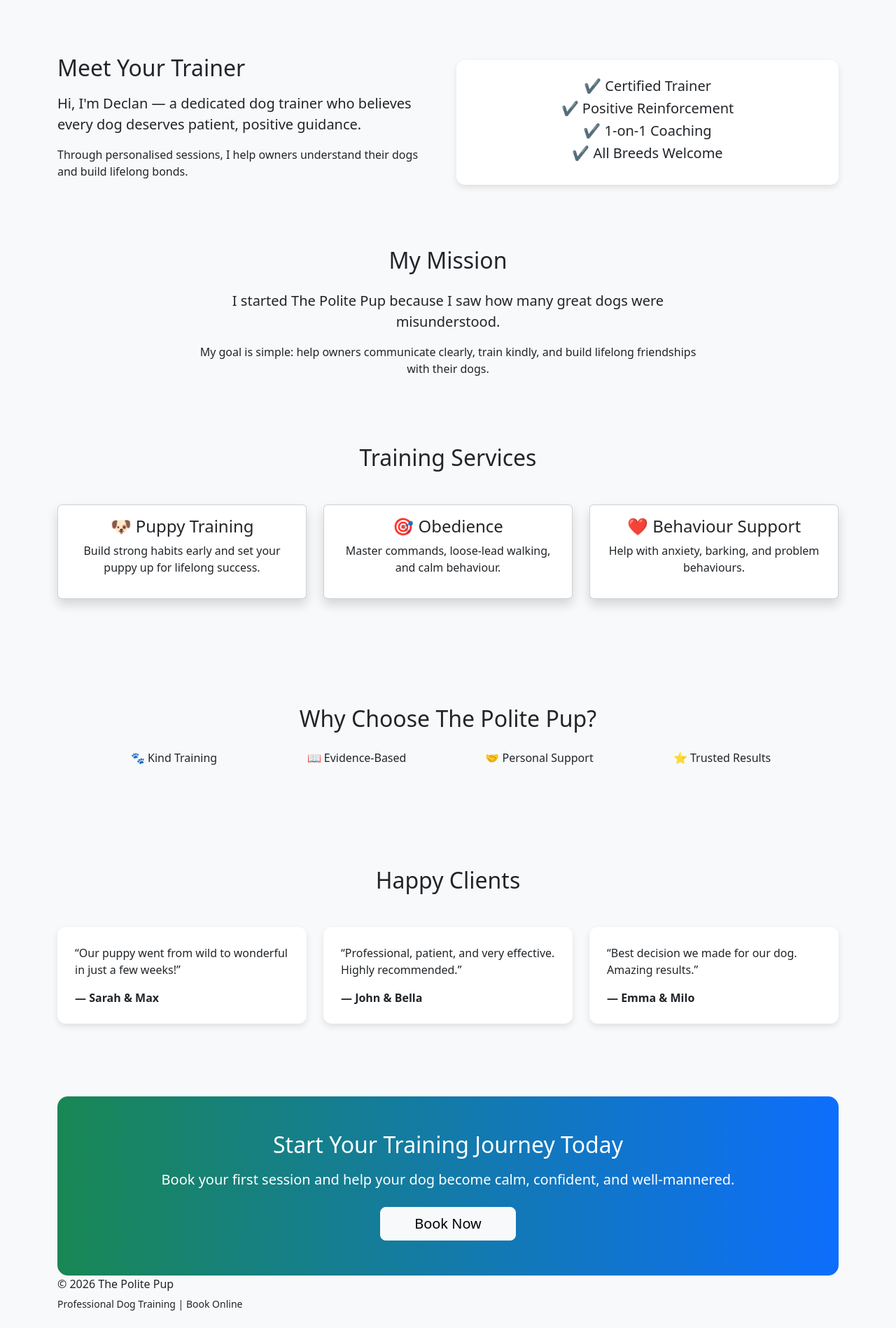
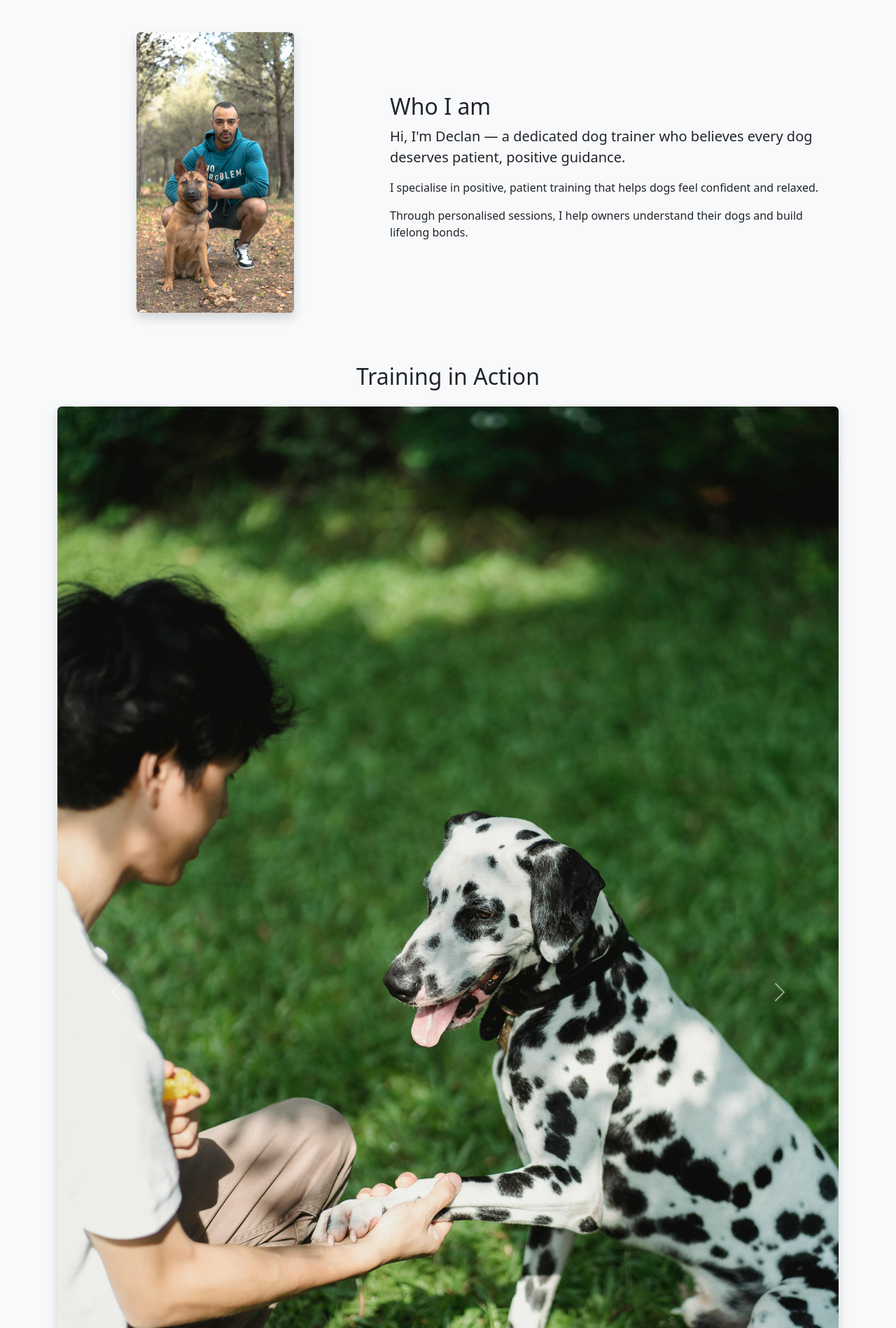
Before and after one commit to Dmolloy/the_polite_pup, a Django app: page / in a window 1280 px wide. Shown: the part 467-2365 px from the top of the page at 70% size. Before the commit the page ends 2340 px from the top, so only its background shows below. Run offline with Django 5.2, Linux system fonts and the light colour scheme.

Commit message:
add image to about me section and a carousel

```diff
--- a/bookings/templates/bookings/base.html
+++ b/bookings/templates/bookings/base.html
@@ -3,13 +3,14 @@
 <html lang="en">
 <head>
     <meta charset="UTF-8">
+    <meta name="viewport" content="width=device-width, initial-scale=1">
     <title>The Polite Pup | Professional Dog Training</title>
 
     <!-- Bootstrap CDN -->
     <link href="https://cdn.jsdelivr.net/npm/bootstrap@5.3.2/dist/css/bootstrap.min.css"
           rel="stylesheet">
 
-      <!-- Custom CSS -->
+    <!-- Custom CSS -->
     <link rel="stylesheet" href="{% static 'bookings/css/style.css' %}">
 
     <!-- Favicon -->
--- a/bookings/templates/bookings/home.html
+++ b/bookings/templates/bookings/home.html
@@ -39,15 +39,30 @@
 
 
 <!-- ABOUT -->
-<div class="section row align-items-center">
+ {% load static %}
 
-    <div class="col-md-6">
+<div class="row align-items-center mt-5">
 
-        <h2 class="mb-3">Meet Your Trainer</h2>
+    <div class="col-md-5 text-center mb-4">
+
+        <img src="{% static 'bookings/images/me.jpg' %}"
+             class="img-fluid rounded shadow w-50"
+             alt="Declan - Dog Trainer">
+
+    </div>
+
+    <div class="col-md-7 mb-4">
+
+        <h2>Who I am</h2>
 
         <p class="fs-5">
             Hi, I'm Declan — a dedicated dog trainer who believes
             every dog deserves patient, positive guidance.
+        </p>
+
+        <p>
+            I specialise in positive, patient training that
+            helps dogs feel confident and relaxed.
         </p>
 
         <p>
@@ -57,16 +72,97 @@
 
     </div>
 
-    <div class="col-md-6">
+</div>
 
-        <div class="feature-box text-center">
+<!-- TRAINING GALLERY -->
+<div class="mt-5">
 
-            <h5>✔ Certified Trainer</h5>
-            <h5>✔ Positive Reinforcement</h5>
-            <h5>✔ 1-on-1 Coaching</h5>
-            <h5>✔ All Breeds Welcome</h5>
+    <h2 class="text-center mb-4">
+        Training in Action
+    </h2>
+
+    <div id="trainingCarousel"
+         class="carousel slide shadow"
+         data-bs-ride="carousel">
+
+        <div class="carousel-inner">
+
+            <div class="carousel-item active">
+
+                <img src="{% static 'bookings/images/training_session1.jpg' %}"
+                     class="d-block w-100 rounded"
+                     alt="Dalmation giving paw to trainer">
+
+            </div>
+
+            <div class="carousel-item">
+
+                <img src="{% static 'bookings/images/training_session2.jpg' %}"
+                     class="d-block w-100 rounded"
+                     alt="Terrier performing leading training ">
+
+            </div>
+
+            <div class="carousel-item">
+
+                <img src="{% static 'bookings/images/training_session3.jpg' %}"
+                     class="d-block w-100 rounded"
+                     alt="Poodle giving paw on command">
+
+            </div>
+
+            <div class="carousel-item">
+
+                <img src="{% static 'bookings/images/training_session4.jpg' %}"
+                     class="d-block w-100 rounded"
+                     alt="Dalmation laying down with trainer">
+
+            </div>
+
+            <div class="carousel-item">
+
+                <img src="{% static 'bookings/images/training_session5.jpg' %}"
+                     class="d-block w-100 rounded"
+                     alt="Golden retriever standing">
+
+            </div>
+
+            <div class="carousel-item">
+
+                <img src="{% static 'bookings/images/puppy_training.jpg' %}"
+                     class="d-block w-100 rounded"
+                     alt="Puppy sitting nicely">
+
+            </div>
+
+            <div class="carousel-item">
+
+                <img src="{% static 'bookings/images/obedience_training.jpg' %}"
+                     class="d-block w-100 rounded"
+                     alt="White dog sitting">
+
+            </div>
 
         </div>
+
+        <!-- Controls -->
+        <button class="carousel-control-prev"
+                type="button"
+                data-bs-target="#trainingCarousel"
+                data-bs-slide="prev">
+
+            <span class="carousel-control-prev-icon"></span>
+
+        </button>
+
+        <button class="carousel-control-next"
+                type="button"
+                data-bs-target="#trainingCarousel"
+                data-bs-slide="next">
+
+            <span class="carousel-control-next-icon"></span>
+
+        </button>
 
     </div>
 
```
Also changed, not shown: bookings/static/bookings/images/me.jpg (added), bookings/static/bookings/images/obedience_training.jpg (added), bookings/static/bookings/images/puppy_training.jpg (added), bookings/static/bookings/images/training_session1.jpg (added), 4 other files.
